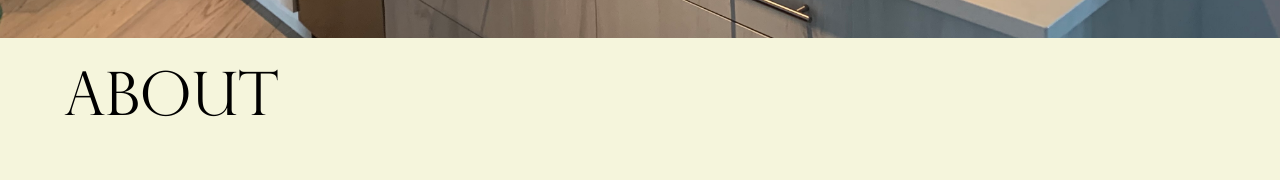
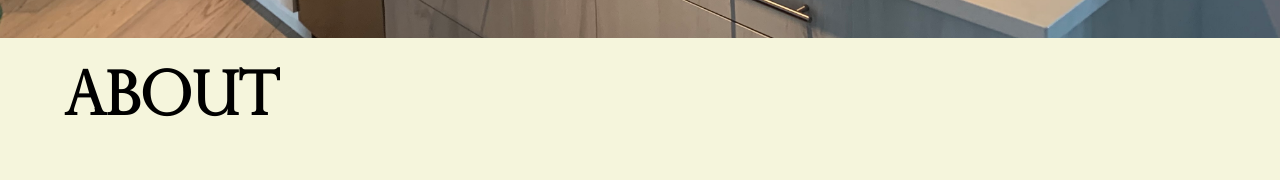
Before and after one commit to migauth/bridgenorth-backsplash, a React (Vite) app: page / in a window 1280 px wide. Shown: the part 762-942 px from the top of the page. Built offline with nearby package versions, Linux system fonts and the light colour scheme.

Commit message:
bold about header

```diff
--- a/src/pages/About.jsx
+++ b/src/pages/About.jsx
@@ -2,7 +2,7 @@
   return (
       <div className="flex flex-col mx-8">
         <div className="p-8 flex justify-center items-center md:justify-start">
-          <h1 className="mb-8 text-4xl md:text-5xl lg:text-6xl">
+          <h1 className="mb-8 text-4xl md:text-5xl lg:text-6xl font-black">
             About
           </h1>
         </div>
```
